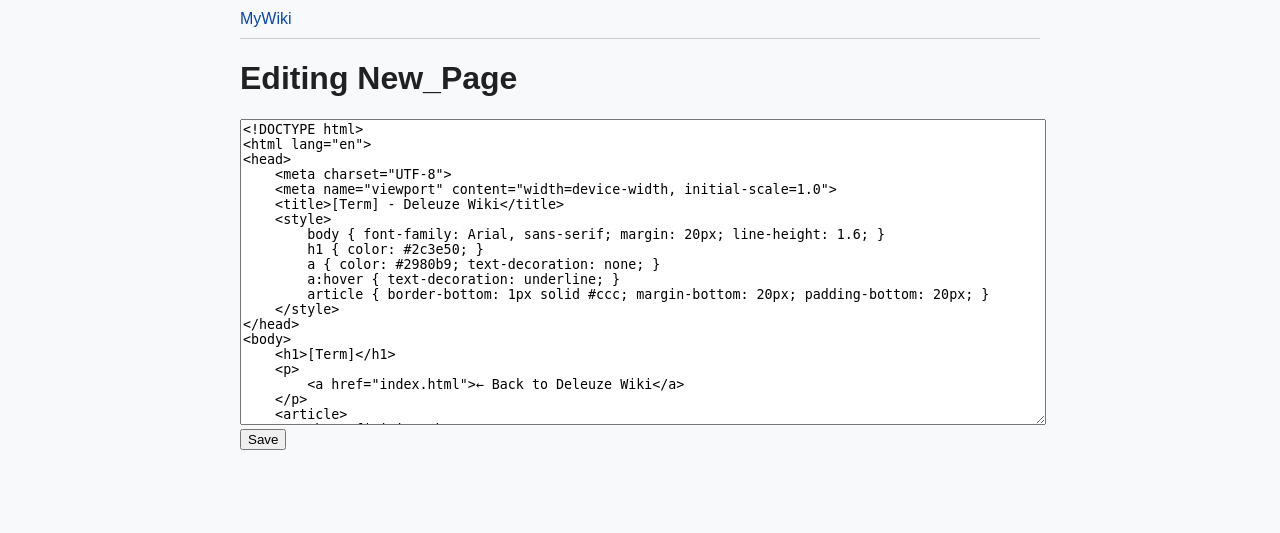
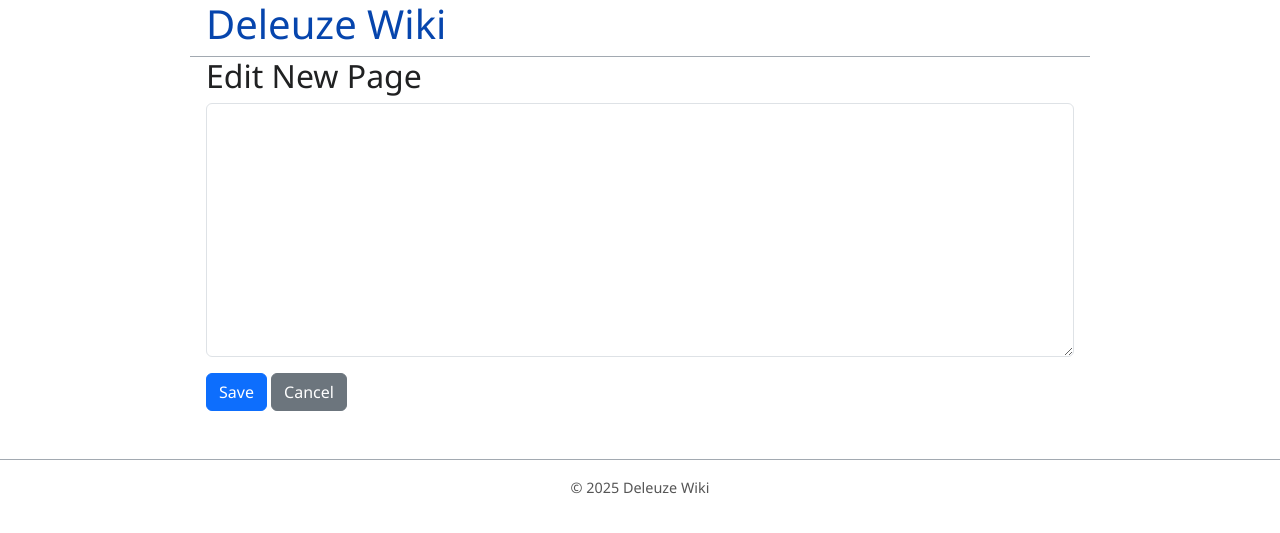
Before and after one commit to beansaplenty/rhizome, a Flask app: page /edit/New_Page in a window 1280 px wide. Shown: the top 533 px of the page. Run offline with Flask 3, Linux system fonts and the light colour scheme; data comes from the database, SQL or seed files in the repository; both versions use the stored data as it was after the commit.

Commit message:
Initial commit

```diff
--- a/app.py
+++ b/app.py
@@ -1,50 +1,61 @@
 from flask import Flask, render_template, request, redirect, url_for
-import sqlite3, re, os
+import os
+import re
 
 app = Flask(__name__)
+DATA_DIR = "pages"
 
-def get_db():
-    conn = sqlite3.connect("wiki.db")
-    conn.row_factory = sqlite3.Row
-    return conn
+if not os.path.exists(DATA_DIR):
+    os.makedirs(DATA_DIR)
 
-@app.route("/")
+def get_page_content(title):
+    path = os.path.join(DATA_DIR, f"{title}.txt")
+    if os.path.exists(path):
+        with open(path, "r", encoding="utf-8") as f:
+            return f.read()
+    return ""
+
+def save_page_content(title, content):
+    path = os.path.join(DATA_DIR, f"{title}.txt")
+    with open(path, "w", encoding="utf-8") as f:
+        f.write(content)
+
+def get_all_pages():
+    return sorted([f[:-4] for f in os.listdir(DATA_DIR) if f.endswith(".txt")])
+
+def auto_link_content(content):
+    pages = get_all_pages()
+    def replace_word(match):
+        word = match.group(0)
+        if word in pages:
+            return f'<a href="{url_for("page", title=word)}">{word.replace("_", " ")}</a>'
+        return word
+    return re.sub(r'\b\w[\w_]*\b', replace_word, content)
+
+@app.route("/", methods=["GET", "POST"])
 def index():
-    db = get_db()
-    pages = db.execute("SELECT title FROM pages").fetchall()
+    if request.method == "POST":
+        new_title = request.form.get("new_title").replace(" ", "_")
+        save_page_content(new_title, "New page content here...")
+        return redirect(url_for("edit", title=new_title))
+    pages = get_all_pages()
     return render_template("index.html", pages=pages)
 
 @app.route("/wiki/<title>")
-def view_page(title):
-    db = get_db()
-    page = db.execute("SELECT * FROM pages WHERE title=?", (title,)).fetchone()
-    if not page:
-        return redirect(url_for("edit_page", title=title))
-    # Turn [[PageName]] into clickable links
-    content = re.sub(r"\[\[(.*?)\]\]", r'<a href="/wiki/\1">\1</a>', page["content"])
-    return render_template("page.html", title=title, content=content)
+def page(title):
+    raw_content = get_page_content(title)
+    content = auto_link_content(raw_content)
+    links = [p for p in get_all_pages() if p != title]
+    return render_template("page.html", title=title, content=content, links=links)
 
 @app.route("/edit/<title>", methods=["GET", "POST"])
-def edit_page(title):
-    db = get_db()
+def edit(title):
     if request.method == "POST":
         content = request.form["content"]
-        db.execute("REPLACE INTO pages (title, content) VALUES (?, ?)", (title, content))
-        db.commit()
-        return redirect(url_for("view_page", title=title))
-    page = db.execute("SELECT * FROM pages WHERE title=?", (title,)).fetchone()
-    return render_template("edit.html", title=title, content=page["content"] if page else "")
-
-# Create database if it doesn’t exist
-if not os.path.exists("wiki.db"):
-    db = sqlite3.connect("wiki.db")
-    db.execute("CREATE TABLE pages (title TEXT PRIMARY KEY, content TEXT)")
-    db.commit()
-    db.close()
+        save_page_content(title, content)
+        return redirect(url_for("page", title=title))
+    content = get_page_content(title)
+    return render_template("edit.html", title=title, content=content)
 
 if __name__ == "__main__":
     app.run(debug=True)
-if __name__ == "__main__":
-    import os
-    port = int(os.environ.get("PORT", 5000))
-    app.run(host="0.0.0.0", port=port)
--- a/templates/base.html
+++ b/templates/base.html
@@ -1,11 +1,114 @@
 <!DOCTYPE html>
-<html>
+<html lang="en">
 <head>
-  <title>{{ title }} - MyWiki</title>
-  <link rel="stylesheet" href="{{ url_for('static', filename='style.css') }}">
+    <meta charset="UTF-8">
+    <meta name="viewport" content="width=device-width, initial-scale=1.0">
+    <title>{% block title %}Deleuze Wiki{% endblock %}</title>
+    <link href="https://cdn.jsdelivr.net/npm/bootstrap@5.3.2/dist/css/bootstrap.min.css" rel="stylesheet">
+    <style>
+        body {
+            font-family: "Segoe UI", Tahoma, Geneva, Verdana, sans-serif;
+            background-color: #fff;
+            color: #202122;
+            line-height: 1.6;
+            margin: 0;
+            padding: 0;
+        }
+
+        a {
+            text-decoration: none;
+            color: #0645ad;
+            transition: color 0.2s, background-color 0.2s;
+        }
+
+        a:hover {
+            color: #0b0080;
+            text-decoration: underline;
+            cursor: pointer;
+        }
+
+        header {
+            border-bottom: 1px solid #a2a9b1;
+            padding: 1rem 0;
+            margin-bottom: 2rem;
+        }
+
+        .container {
+            max-width: 900px;
+            margin: auto;
+            padding: 0 1rem;
+        }
+
+        footer {
+            border-top: 1px solid #a2a9b1;
+            padding: 1rem 0;
+            margin-top: 3rem;
+            font-size: 0.9rem;
+            text-align: center;
+            color: #555;
+        }
+
+        h2 {
+            margin-top: 0;
+        }
+
+        ul {
+            padding-left: 1rem;
+        }
+
+        /* Concept boxes hover effect */
+        .concept-box {
+            flex:1 1 200px;
+            padding:0.5rem 1rem;
+            border:1px solid #ccc;
+            border-radius:3px;
+            text-align:center;
+            background-color:#f8f9fa;
+            color:#0645ad;
+            font-size:0.95rem;
+            text-decoration:none;
+            transition: all 0.2s;
+        }
+
+        .concept-box:hover {
+            background-color:#e6f0ff;
+        }
+
+        form input[type=text] {
+            padding:0.4rem;
+            width:250px;
+            margin-right:0.5rem;
+            border:1px solid #ccc;
+            border-radius:3px;
+        }
+
+        form button {
+            padding:0.4rem 0.8rem;
+            background-color:#0645ad;
+            color:white;
+            border:none;
+            border-radius:3px;
+            cursor:pointer;
+        }
+
+        form button:hover {
+            background-color:#0b0080;
+        }
+    </style>
 </head>
 <body>
-  <header><a href="/">MyWiki</a></header>
-  <main>{% block content %}{% endblock %}</main>
+
+    <header class="container">
+        <h1><a href="{{ url_for('index') }}">Deleuze Wiki</a></h1>
+    </header>
+
+    <main class="container">
+        {% block content %}{% endblock %}
+    </main>
+
+    <footer>
+        &copy; 2025 Deleuze Wiki
+    </footer>
+
 </body>
 </html>
--- a/templates/edit.html
+++ b/templates/edit.html
@@ -1,8 +1,14 @@
 {% extends "base.html" %}
+
+{% block title %}Edit {{ title.replace('_', ' ') }} - Deleuze Wiki{% endblock %}
+
 {% block content %}
-<h1>Editing {{ title }}</h1>
+<h2>Edit {{ title.replace('_', ' ') }}</h2>
 <form method="POST">
-  <textarea name="content" rows="20" cols="80">{{ content }}</textarea><br>
-  <button type="submit">Save</button>
+    <div class="mb-3">
+        <textarea class="form-control" name="content" rows="10">{{ content }}</textarea>
+    </div>
+    <button type="submit" class="btn btn-primary">Save</button>
+    <a href="{{ url_for('page', title=title) }}" class="btn btn-secondary">Cancel</a>
 </form>
 {% endblock %}
```
Also changed, not shown: templates/index.html (+29 -7 lines), templates/page.html (+23 -3 lines), pages/Becoming.txt (added), pages/Difference.txt (added), pages/Repetition.txt (added), pages/Rhizome.txt (added), wiki.db.
